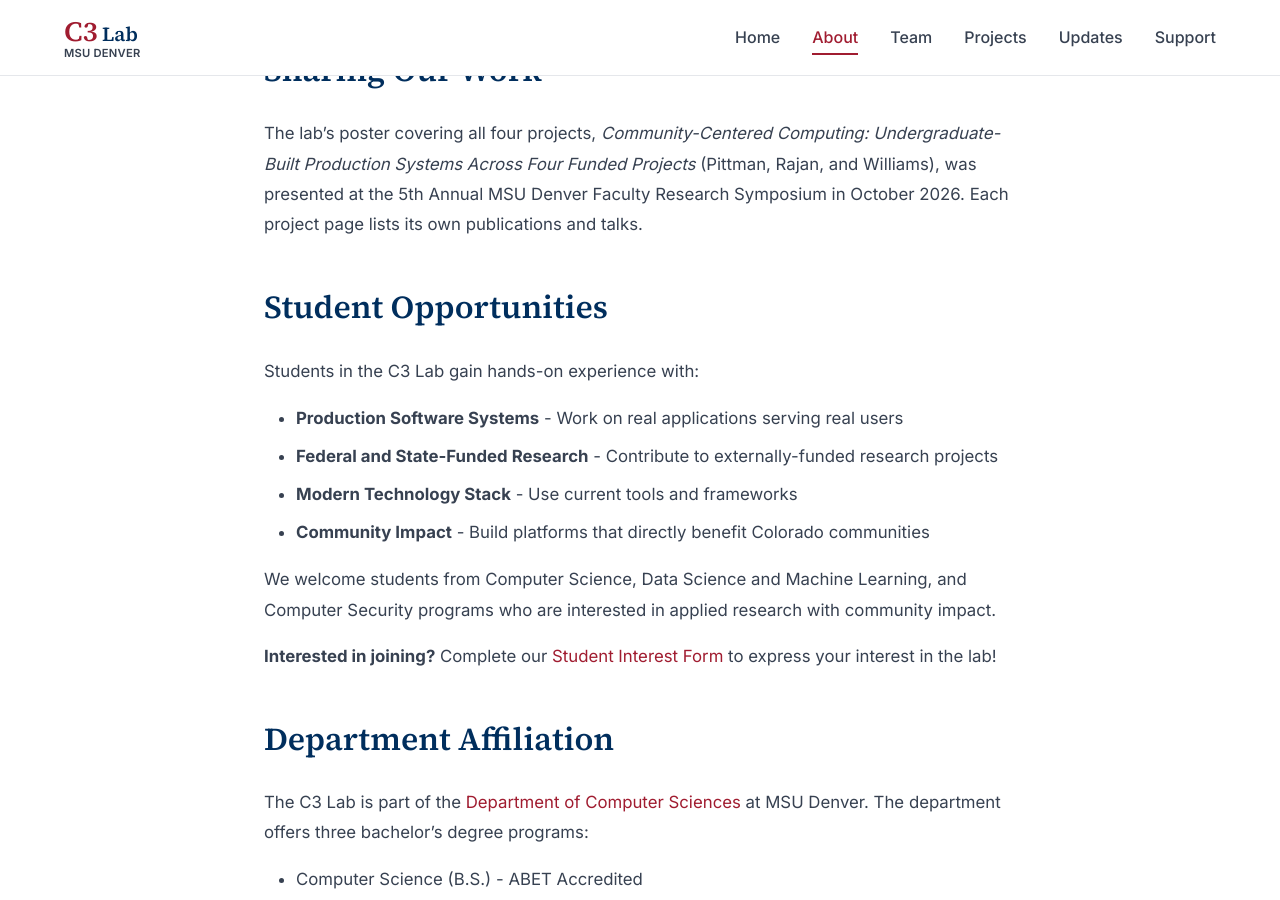
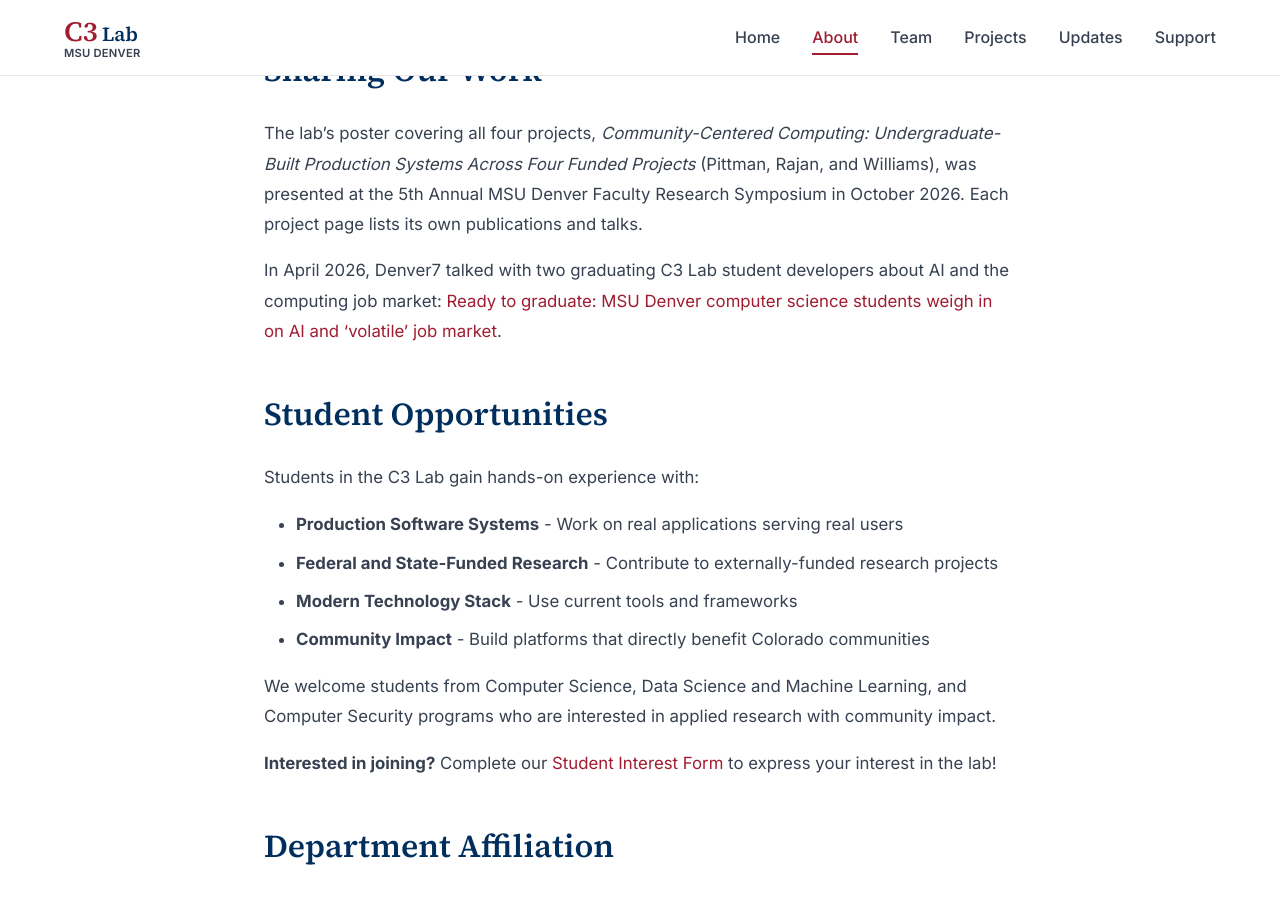
Before and after one commit to msu-denver/c3-lab, a Jekyll site: the page built from about.md, in a window 1280 px wide and 900 px high, scrolled down 1914 px. Built offline with Jekyll 4.4.1, drawn with Linux system fonts in a browser that asks for light colours.

Commit message:
content: credit the Denver7 story on graduating lab students
Add Denver7's April 2026 follow-up, in which two graduating C3 Lab
student developers discuss AI and the computing job market, to the
About page's Sharing Our Work section.

Co-Authored-By: Claude Opus 5.5 <noreply@anthropic.com>

```diff
--- a/about.md
+++ b/about.md
@@ -42,6 +42,8 @@ Live since fall 2026, P2Hub coordinates MSU Denver's peer support programs in on
 
 The lab's poster covering all four projects, *Community-Centered Computing: Undergraduate-Built Production Systems Across Four Funded Projects* (Pittman, Rajan, and Williams), was presented at the 5th Annual MSU Denver Faculty Research Symposium in October 2026. Each project page lists its own publications and talks.
 
+In April 2026, Denver7 talked with two graduating C3 Lab student developers about AI and the computing job market: [Ready to graduate: MSU Denver computer science students weigh in on AI and 'volatile' job market](https://www.denver7.com/follow-up/ready-to-graduate-msu-denver-computer-science-students-weigh-in-on-ai-and-volatile-job-market).
+
 ## Student Opportunities
 
 Students in the C3 Lab gain hands-on experience with:
```
